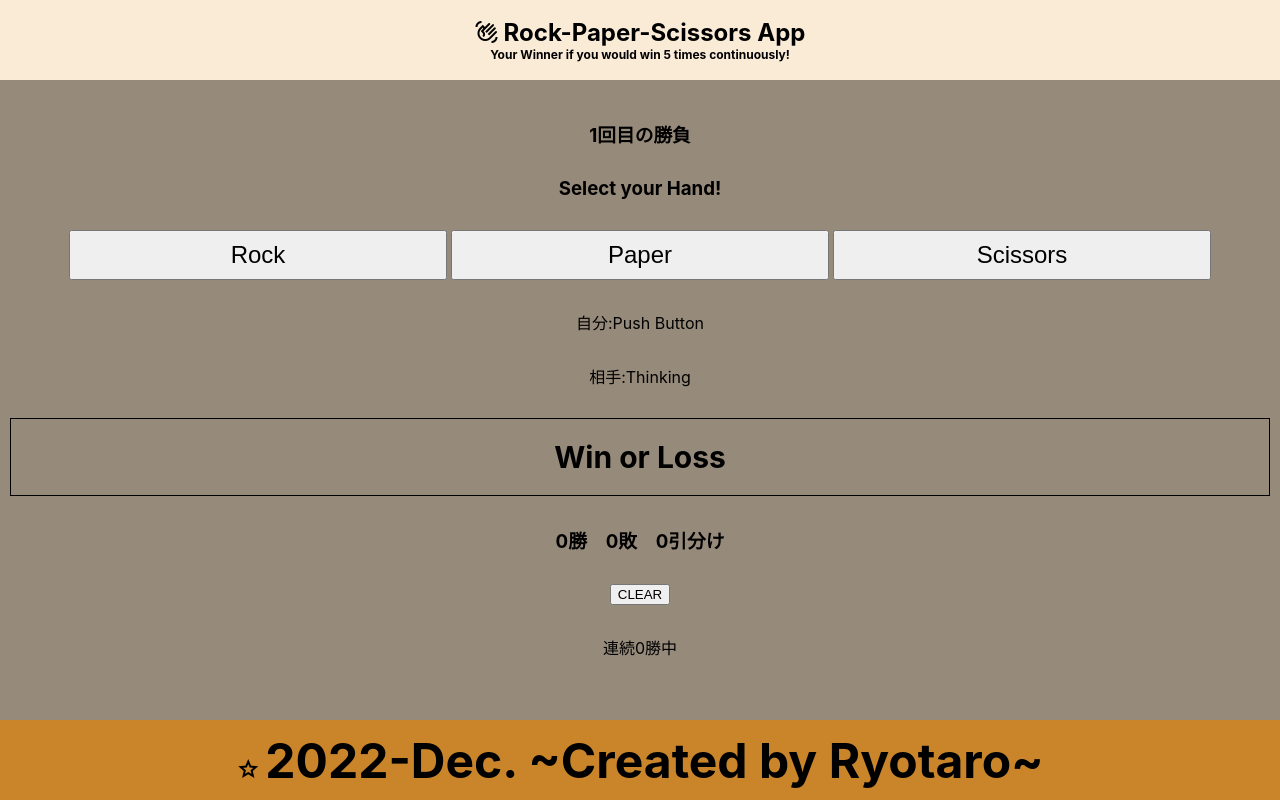
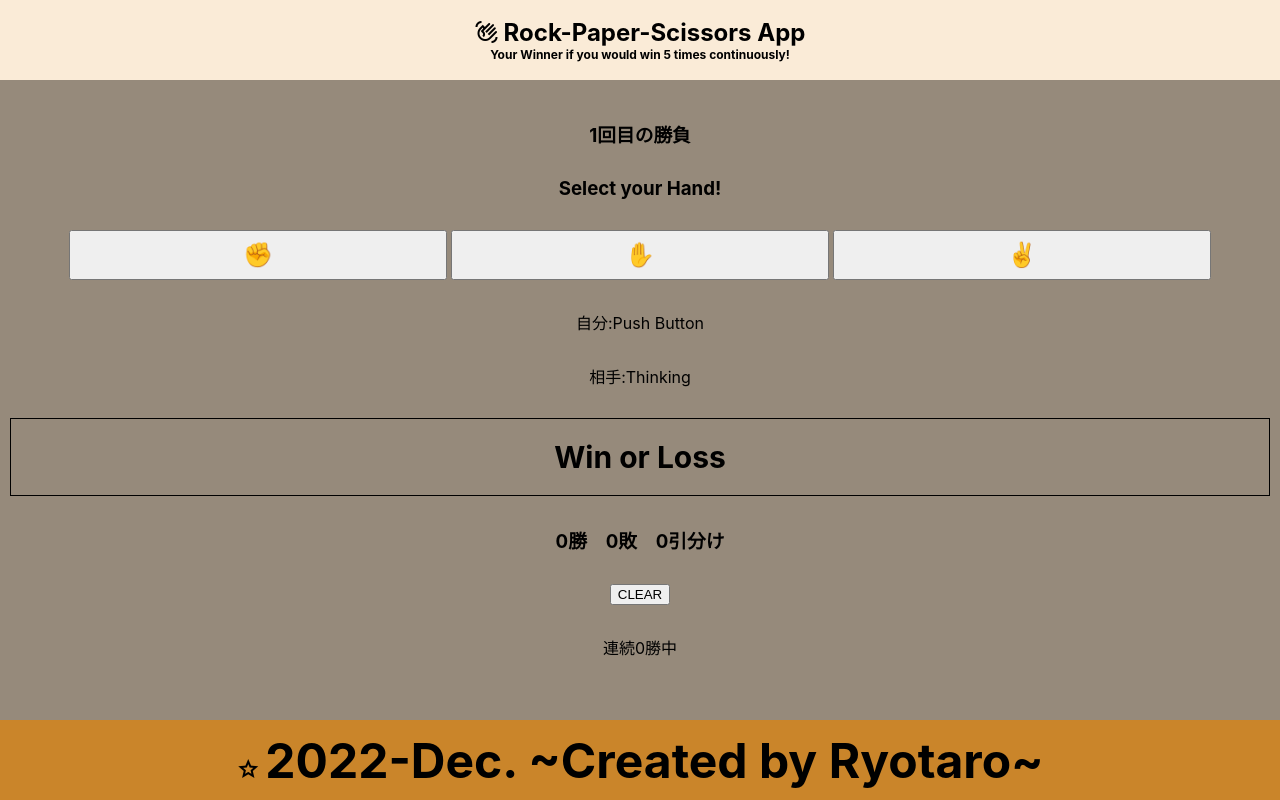
Before and after one commit to ryotaro-0805/rock-paper-scissors-App, a Next.js app: page / in a window 1280 px wide. Built offline with nearby package versions, Linux system fonts and the light colour scheme.

Commit message:
♻️ リファクタしました

```diff
--- a/pages/index.js
+++ b/pages/index.js
@@ -3,13 +3,11 @@ import { useEffect, useState } from 'react'
 import styles from '../styles/Home.module.css'
 
 export default function Home() {
-
   const judge = {
     rock: { rock: 'Draw', paper: 'Loss', scissors: 'Win' },
     paper: { rock: 'Win', paper: 'Draw', scissors: 'Loss' },
     scissors: { rock: 'Loss', paper: 'Win', scissors: 'Draw' }
   }
-
   const [myHand, setMyHand] = useState('');
   const [comHand, setComHand] = useState('');
   const [result, setResult] = useState('Victory or Defeat');
@@ -19,7 +17,6 @@ export default function Home() {
   const [drawNum, setDrawNum] = useState(0);
   const [lossNum, setLossNum] = useState(0);
   const [conWin, setConWin] = useState(0);
-
   useEffect(() => {
     // const num = Math.floor(Math.random() * 3);
     const num = Math.floor(Math.random() * 1);
@@ -27,21 +24,21 @@ export default function Home() {
     num === 1 && setComHand('paper');
     num === 2 && setComHand('scissors');
   }, [status]);
-
   const getHand = (hand) => {
     const res = judge[hand][comHand];
-    console.log(res);
     setHandleAble(true);
     setMyHand(hand);
     setResult(res);
-    res === 'Win' && setWinNum((inData) => inData + 1);
-    res === 'Win' ? setConWin((inData) => inData + 1) : null;
-    res === 'Draw' && setDrawNum((inData) => inData + 1);
-    res === 'Loss' && setLossNum((inData) => inData + 1);
-    res === 'Loss' ? setConWin(0) : null;
-
+    if (res === 'Win') {
+      setWinNum((inData) => inData + 1);
+      setConWin((inData) => inData + 1)
+    } else if (res === 'Draw') {
+      setDrawNum((inData) => inData + 1);
+    } else if (res === 'Loss') {
+      setLossNum((inData) => inData + 1);
+      setConWin(0);
     }
-
+  }
   const nextFnc = () => {
     setHandleAble(false);
     setStatus((status) => status + 1)
@@ -49,23 +46,18 @@ export default function Home() {
     setComHand('');
     conWin > 4 && setConWin(0);
   }
-
   const clearFnc = () => {
     setStatus(1);
     setWinNum(0);
     setLossNum(0);
     setDrawNum(0);
+    setConWin(0);
   }
-
   const mainStyle = [styles.main, styles.sub1, styles.sub2, styles.sub3, styles.sub4];
-
-  const [test, setTest] = useState(1);
-
-  // conWin===5 ? setTest(0) : setTest(1);
+  const hand = [{ rock: '✊' }, { paper: '✋' }, { scissors: '✌' }];
 
   return (
-    conWin < 5 ?
-      <div className={styles.container}>
+    <>
       <Head>
         <title>Rock-Paper-Scissors App</title>
         <meta name="description" content="Generated by create next app" />
@@ -73,11 +65,14 @@ export default function Home() {
         <link rel="icon" href="/favicon.ico" />
         <link rel="stylesheet" href="https://fonts.googleapis.com/css2?family=Material+Symbols+Outlined:opsz,wght,FILL,GRAD@20..48,100..700,0..1,-50..200" />
       </Head>
+      {conWin < 5 ?
+        <div className={styles.container}>
           <header className={styles.header}>
             <div>
-            <h2><span className="material-symbols-outlined">
-              waving_hand</span>
-              Rock-Paper-Scissors App</h2>
+              <h2>
+                <span className="material-symbols-outlined">waving_hand</span>
+                Rock-Paper-Scissors App
+              </h2>
               <h3>Your Winner if you would win 5 times continuously!</h3>
             </div>
           </header>
@@ -87,17 +82,11 @@ export default function Home() {
             <div className={styles.my}>
               <h3>{status}回目の勝負</h3>
               {!myHand && <h3>Select your Hand!</h3>}
-            {/* <button className={styles.button} onClick={() => getHand('rock')} disabled={handleAble}>✊</button>
-            <button className={styles.button} onClick={() => getHand('paper')} disabled={handleAble}>✋</button>
-            <button className={styles.button} onClick={() => getHand('scissors')} disabled={handleAble}>✌</button> */}
-            <button className={styles.button} onClick={() => getHand('rock')} disabled={handleAble}>Rock</button>
-            <button className={styles.button} onClick={() => getHand('paper')} disabled={handleAble}>Paper</button>
-            <button className={styles.button} onClick={() => getHand('scissors')} disabled={handleAble}>Scissors</button>
-
-            {myHand && <p>自分:{myHand}</p>}
-            {!myHand && <p>自分:Push Button</p>}
-            {myHand && <p>相手:{comHand}</p>}
-            {!myHand && <p>相手:Thinking</p>}
+              {hand.map((array, index) => (
+                <button key={index} className={styles.button} onClick={() => getHand(Object.keys(array))} disabled={handleAble}>{Object.values(array)}</button>
+              ))}
+              {myHand ? <p>自分:{myHand}</p> : <p>自分:Push Button</p>}
+              {myHand ? <p>相手:{comHand}</p> : <p>相手:Thinking</p>}
 
               {myHand ? <h2 className={`${styles.myHand}
         ${result === 'Win' ? styles.myHandWin :
@@ -119,21 +108,16 @@ export default function Home() {
         </div >
         :
         <div className={styles.winner}>
-        <Head>
-          <title>Rock-Paper-Scissors App</title>
-          <meta name="description" content="Generated by create next app" />
-          <meta name="apple-mobile-web-app-capable" content="yes" />
-          <link rel="icon" href="/favicon.ico" />
-          <link rel="stylesheet" href="https://fonts.googleapis.com/css2?family=Material+Symbols+Outlined:opsz,wght,FILL,GRAD@20..48,100..700,0..1,-50..200" />
-        </Head>
           <div>
             <h2>You are Winner!!</h2>
             <p>Thank you for playing</p>
             <button onClick={nextFnc}>Challenge Again</button>
-          <p className={styles.endName}>Congratulations!!<br /><span class="material-symbols-outlined">
+            <p className={styles.endName}>Congratulations!!<br /><span className="material-symbols-outlined">
               rocket_launch
             </span> This App is created by Ryotaro</p>
           </div>
         </div>
+      }
+    </>
   )
 }
```
Lines whose indentation alone changed are shown as unchanged.
